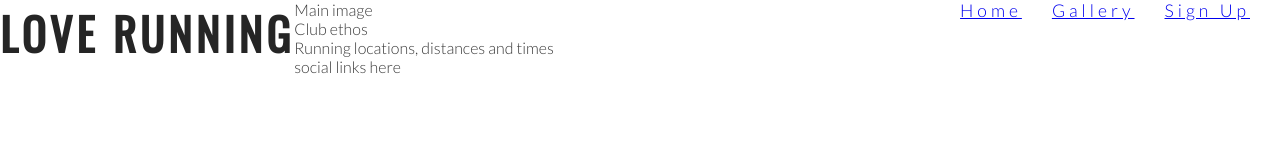
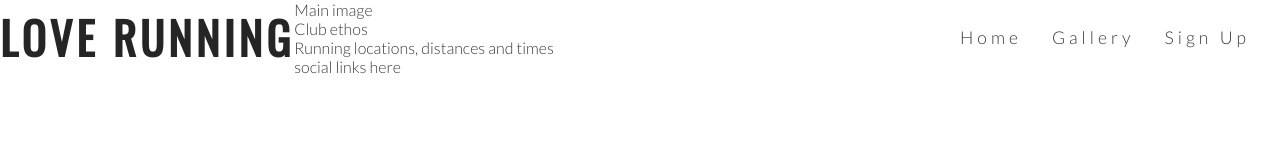
Before and after one commit to Lawasoft/love-running, a plain HTML site: page index.html in a window 1280 px wide. Drawn offline with nearby package versions, Linux system fonts and the light colour scheme.

Commit message:
Style navigation links

```diff
--- a/assets/css/style.css
+++ b/assets/css/style.css
@@ -33,8 +33,25 @@ h1, h2 {
     letter-spacing: 4px;
 }
 
+#menu, #logo {
+    line-height: 75px;
+}
+
 #menu li {
     float: right;
     list-style-type: none;
     margin-right: 30px;
 }
+
+#menu a {
+    text-decoration: none;
+    color: inherit;
+}
+
+#menu a:hover {
+    border-bottom: 1px solid #3a3a3a;
+}
+
+.active {
+    border-bottom: 1px solid #3a3a3a;
+}
```
